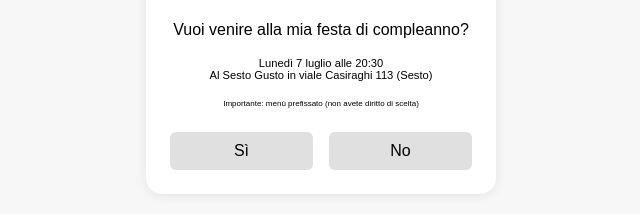
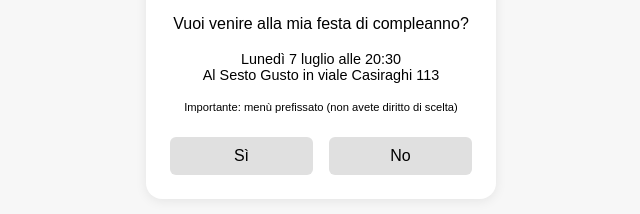
Before and after one commit to benFactotum99/BigliettoDiCompleannoElena, a plain HTML site: page index.html in a window 1280 px wide. Shown: the part 392-606 px from the top of the page, without its empty margins (319-959 px from the left). Drawn offline with Linux system fonts and the light colour scheme.

Commit message:
fix grafiche

```diff
--- a/index.html
+++ b/index.html
@@ -3,6 +3,11 @@
 <head>
     <meta charset="UTF-8">
     <meta name="viewport" content="width=device-width, initial-scale=1.0">
+
+    <meta http-equiv="Cache-Control" content="no-cache, no-store, must-revalidate">
+    <meta http-equiv="Pragma" content="no-cache">
+    <meta http-equiv="Expires" content="0">
+
     <title>Biglietto di compleanno</title>
     <style>
         html, body {
@@ -79,7 +84,7 @@
 <body>
     <div class="container">
         <video id="mainImage" src="./image/gattino-domanda.mp4" alt="Invito" width="300" autoplay loop muted playsinline style="object-fit:cover;display:block;border-radius:8px;"></video>
-        <div id="question">Vuoi venire alla mia festa di compleanno?<br><br><div style="font-size: 0.7em;">Lunedì 7 luglio alle 20:30<br>Al Sesto Gusto in viale Casiraghi 113 (Sesto)</div><br><div style="font-size: 0.5em;">Importante: menù prefissato (non avete diritto di scelta)</div></div>
+        <div id="question">Vuoi venire alla mia festa di compleanno?<br><br><div style="font-size: 0.9em;">Lunedì 7 luglio alle 20:30<br>Al Sesto Gusto in viale Casiraghi 113</div><br><div style="font-size: 0.7em;">Importante: menù prefissato (non avete diritto di scelta)</div></div>
         <div class="buttons">
             <button id="btnTrue" onclick="changeState(true)">Sì</button>
             <button id="btnFalse" onclick="changeState(false)">No</button>
@@ -96,7 +101,7 @@
         let ImmagineGattinoSiNonVengo2 = "./image/gattino-si-non-vengo-2.mp4";
         let ImmagineGattinoSiNonVengo3 = "./image/gattino-si-non-vengo-3.mp4";
 
-        let TestoDomanda = "Vuoi venire alla mia festa di compleanno?<br><br><div style=\"font-size: 0.7em;\">Lunedì 7 luglio alle 20:30<br>Al Sesto Gusto in viale Casiraghi 113 (Sesto)</div><br><div style=\"font-size: 0.5em;\">Importante: menù prefissato (non avete diritto di scelta)</div>";
+        let TestoDomanda = "Vuoi venire alla mia festa di compleanno?<br><br><div style=\"font-size: 0.7em;\">Lunedì 7 luglio alle 20:30<br>Al Sesto Gusto in viale Casiraghi 113</div><br><div style=\"font-size: 0.5em;\">Importante: menù prefissato (non avete diritto di scelta)</div>";
         let TestoGattinoSi1 = "Yeee! Ci vediamo alla festa!";
         let TestoGattinoNo1 = "Sei Sicura?";
 
```
